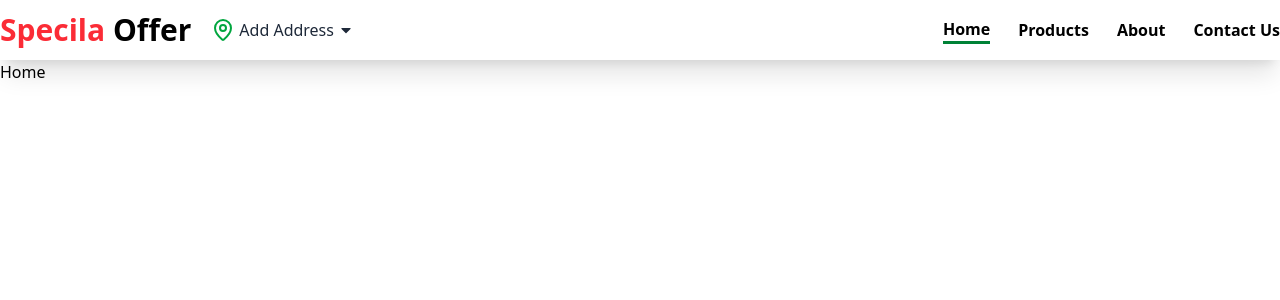
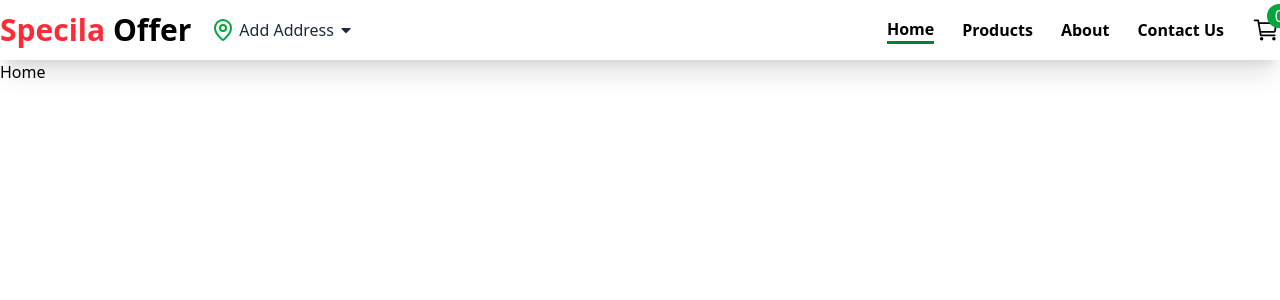
Before and after one commit to emon-codes/react-ecommerce-website, a React (Vite) app: page / in a window 1280 px wide. Shown: the top 300 px of the page. Built offline with nearby package versions, Linux system fonts and the light colour scheme.

Commit message:
clerk setup

```diff
--- a/package.json
+++ b/package.json
@@ -10,6 +10,7 @@
     "preview": "vite preview"
   },
   "dependencies": {
+    "@clerk/clerk-react": "^5.59.6",
     "@tailwindcss/vite": "^4.1.18",
     "lucide-react": "^0.563.0",
     "react": "^19.2.0",
--- a/src/components/Navbar.jsx
+++ b/src/components/Navbar.jsx
@@ -1,6 +1,7 @@
 import { MapPin } from "lucide-react";
 import React from "react";
 import { FaCaretDown } from "react-icons/fa";
+import { IoCartOutline } from "react-icons/io5";
 import { Link, NavLink } from "react-router";
 
 const Navbar = () => {
@@ -28,13 +29,19 @@
 
         {/* {menu section} */}
 
-        <nav>
+        <nav className="flex flex-row gap-7 items-center">
           <ul className="flex flex-row gap-7 items-center text-lx font-semibold">
             <NavLink to={'/'} className={({isActive}) => `${isActive ? "border-b-3 transition-all duration-200 ease-in-out border-green-700" : "text-black"} cursor-pointer` } ><li>Home</li></NavLink>
             <NavLink to={'/product'} className={({isActive}) => `${isActive ? "border-b-3 transition-all duration-200 ease-in-out border-green-700" : "text-black"} cursor-pointer` }  ><li>Products</li></NavLink>
             <NavLink to={'/about'} className={({isActive}) => `${isActive ? "border-b-3 transition-all duration-200 ease-in-out border-green-700" : "text-black"} cursor-pointer` }  > <li>About</li></NavLink>
             <NavLink to={'/contact'} className={({isActive}) => `${isActive ? "border-b-3 transition-all duration-200 ease-in-out border-green-700" : "text-black"} cursor-pointer` }  ><li>Contact Us</li></NavLink>
           </ul>
+          <Link to={'/cart'} className="relative">
+            <IoCartOutline className="h-7 w-7" />
+            <span className="bg-green-600 px-2 rounded-full absolute -top-3 -right-3 text-white">0</span>
+
+          </Link>
+
         </nav>
       </div>
     </div>
```
Also changed, not shown: 2 other files (tests, documents, lock files or other folders).
